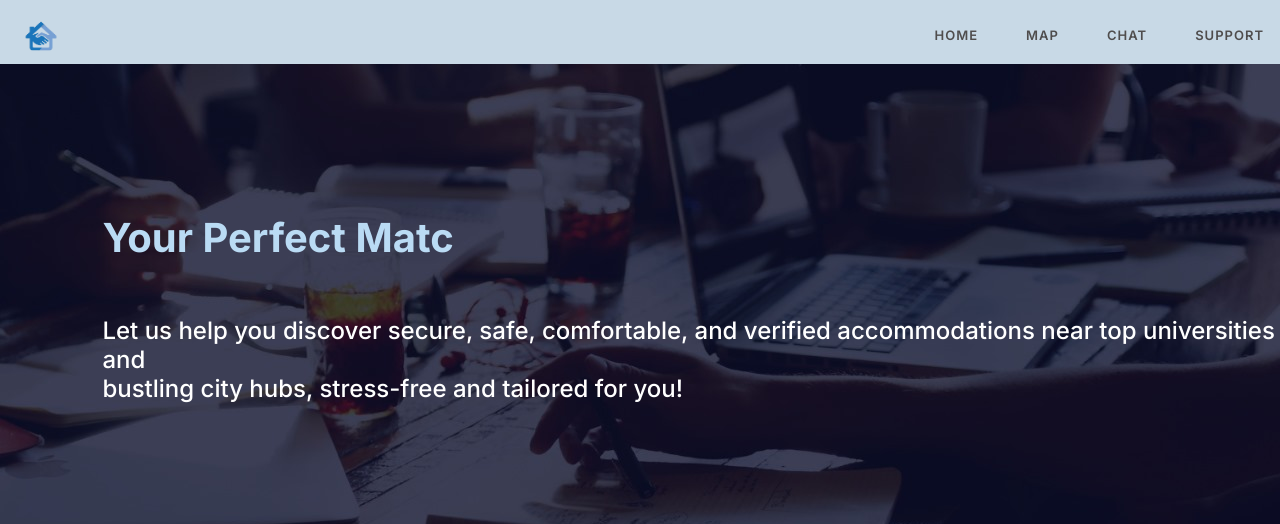
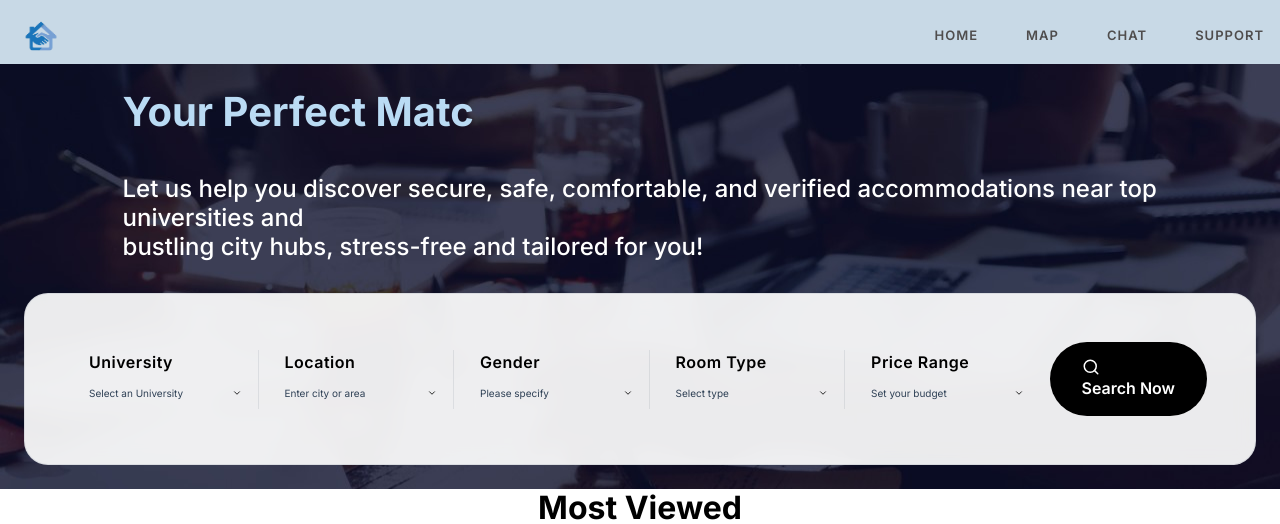
Before and after one commit to minindugimshan/BoardMate, a React (Vite) app in the folder Front-End/: page /home in a window 1280 px wide. Shown: the top 524 px of the page. Built offline with nearby package versions, Linux system fonts and the light colour scheme.

Commit message:
Frontend Layout changes and styling hot fixes

```diff
--- a/Front-End/src/App.jsx
+++ b/Front-End/src/App.jsx
@@ -71,7 +71,7 @@ function App() {
             <Route path="/parent-login" element={<ParentLogin />} />
 
             {/* Main app routes */}
-            <Route path="/" element={<GeneralLayout />}>
+              <Route path="/" element={<GeneralLayout />}>
               <Route path="home" element={<Home />} />
               <Route path="Map" element={<Map />} />
               <Route path="about" element={<About />} />
--- a/Front-End/src/components/Home/Home.css
+++ b/Front-End/src/components/Home/Home.css
@@ -5,7 +5,7 @@
     background-color: white;
     z-index: 0;
     background-image: url('/background.jpeg');
-    height: 100vh;
+    height: auto;
 }
 
 .homeBackground{
@@ -21,16 +21,16 @@
 .main{
     color: rgb(186, 219, 244);
     z-index: 1;
-    position: relative;
-    top: 150px;
+    /* position: relative;
+    top: 150px; */
     text-align: start;
     margin-left: 8%;
     font-weight: bold;
 }
 .mainsub{
     color: white;
-    position: relative;
-    top: 190px;
+    /* position: relative;
+    top: 190px; */
     margin-left: 8%;
 }
 
--- a/Front-End/src/components/Home/Home.jsx
+++ b/Front-End/src/components/Home/Home.jsx
@@ -36,7 +36,7 @@ function Home() {
 
   return (
     <div>
-      <div className="background">
+      <div className="background flex flex-col gap-4 py-4 px-4">
         <TypeAnimation
           sequence={[
             "Finding Your Place, Made Easy",
@@ -147,7 +147,7 @@ function Home() {
       </div> */}
 
         {/* Search Section */}
-        <div id="find-place" className="search-container">
+        <div id="find-place">
           <div className="search-box">
             <div className="search-input">
               <div className="search-input-group">
--- a/Front-End/src/components/Property/PropertyDetails.jsx
+++ b/Front-End/src/components/Property/PropertyDetails.jsx
@@ -145,7 +145,7 @@ const PropertyDetails = () => {
 
         <div className="rating-container">
           <Star className="star" size={20} />
-          <span>{averageRating.toFixed(1)}</span> {/* Display average rating  */}
+          {/* <span>{averageRating.toFixed(1)}</span> Display average rating  */}
         </div>
 
 
```
